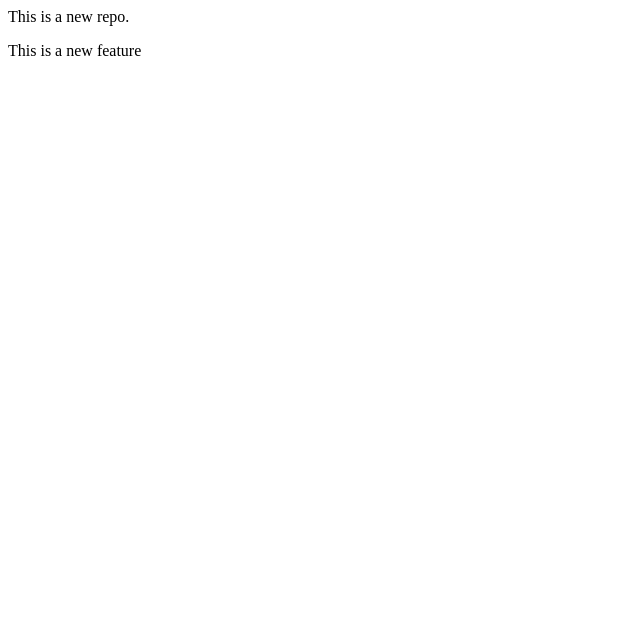
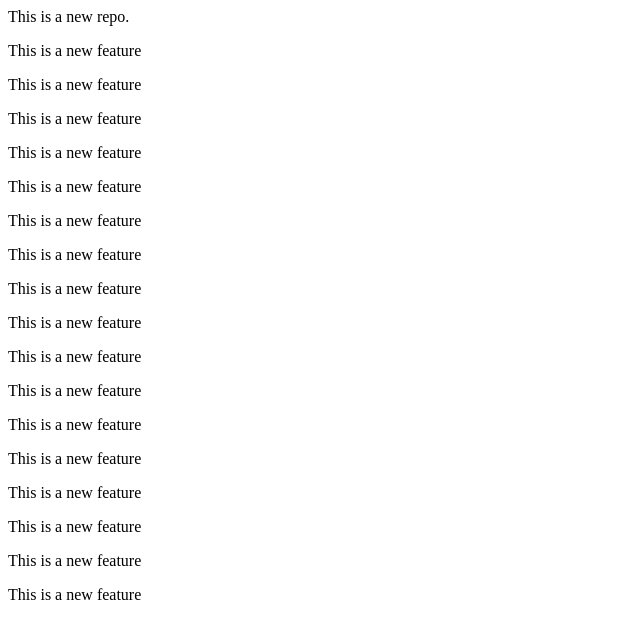
Before and after one commit to KushalAgrawal123/localrepo, a plain HTML site: page index.html in a window 1280 px wide. Shown: the whole page, without its empty margins (0-640 px from the left). Drawn offline with Linux system fonts and the light colour scheme.

Commit message:
branchchanggggg

```diff
--- a/index.html
+++ b/index.html
@@ -1,2 +1,18 @@
 <p>This is a new repo.</p>
 <p>This is a new feature</p>
+<p>This is a new feature</p>
+<p>This is a new feature</p>
+<p>This is a new feature</p>
+<p>This is a new feature</p>
+<p>This is a new feature</p>
+<p>This is a new feature</p>
+<p>This is a new feature</p>
+<p>This is a new feature</p>
+<p>This is a new feature</p>
+<p>This is a new feature</p>
+<p>This is a new feature</p>
+<p>This is a new feature</p>
+<p>This is a new feature</p>
+<p>This is a new feature</p>
+<p>This is a new feature</p>
+<p>This is a new feature</p>
```
